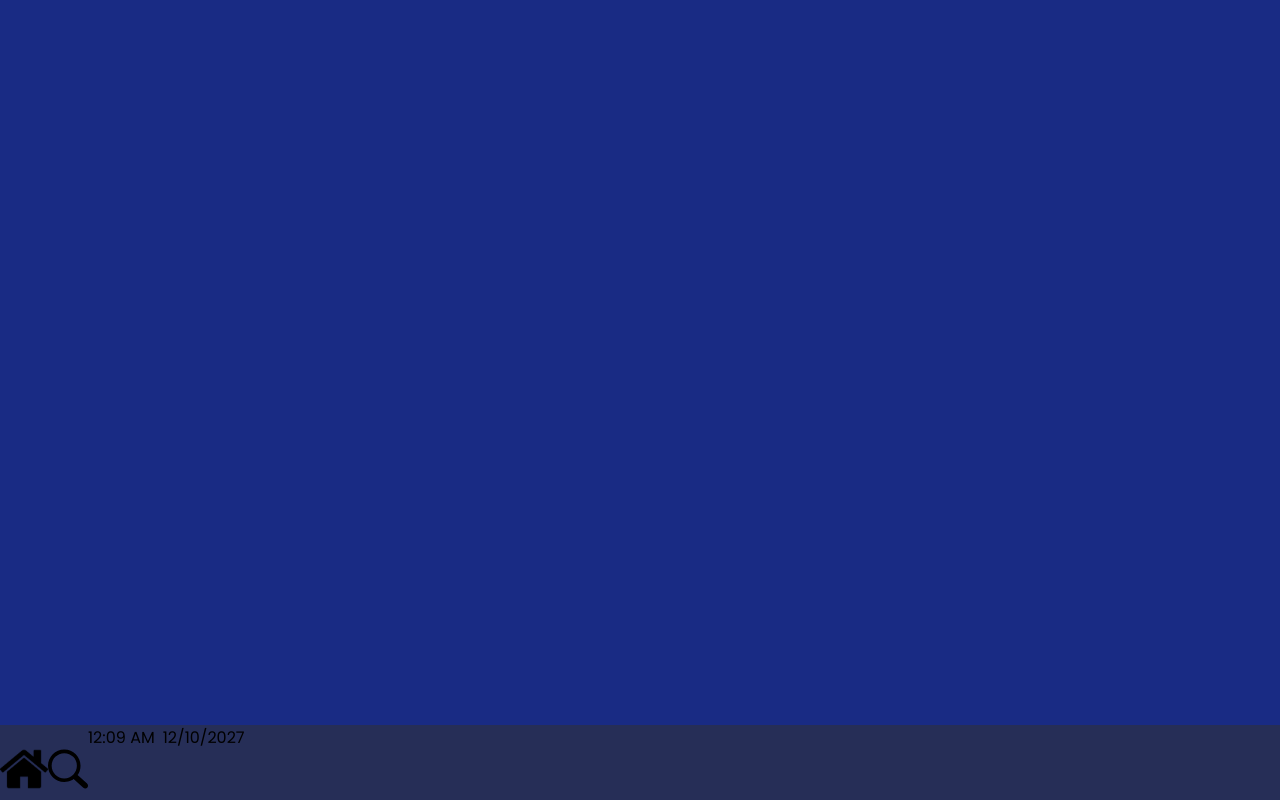
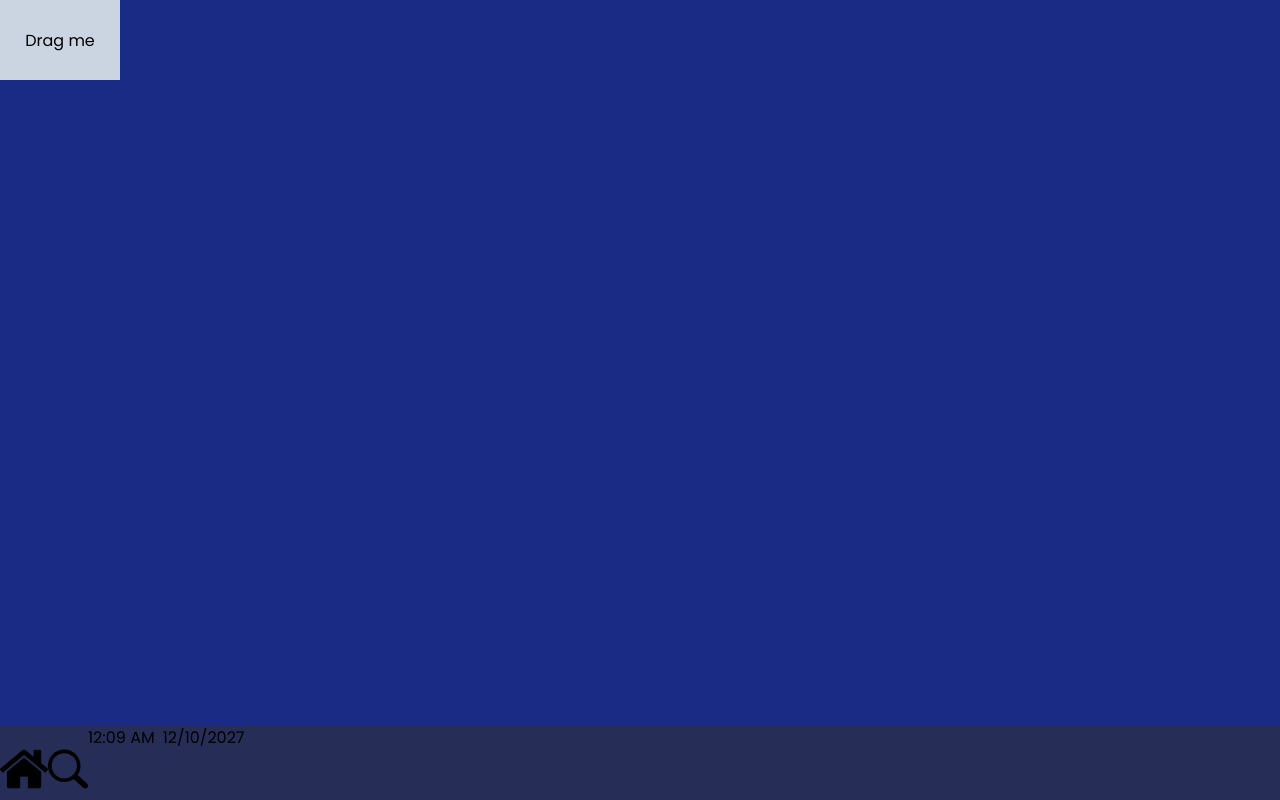
Before and after one commit to raisfeld-ori/Ksed, a React (Vite) app: page /main_page in a window 1280 px wide. Built offline with nearby package versions, Linux system fonts and the light colour scheme.

Commit message:
made a working grid

```diff
--- a/package.json
+++ b/package.json
@@ -16,7 +16,6 @@
     "install": "^0.13.0",
     "npm": "^10.5.0",
     "react": "^18.2.0",
-    "react-dnd": "^16.0.1",
     "react-dnd-html5-backend": "^16.0.1",
     "react-dom": "^18.2.0",
     "react-router-dom": "^6.22.2"
@@ -24,9 +23,9 @@
   "devDependencies": {
     "@tauri-apps/cli": "^1",
     "@types/react": "^18.2.15",
+    "@types/react-beautiful-dnd": "^13.1.8",
     "@types/react-dom": "^18.2.7",
     "@vitejs/plugin-react": "^4.2.1",
-    "react-grid-layout": "^1.4.4",
     "typescript": "^5.0.2",
     "vite": "^5.0.0"
   }
--- a/src/pages/login/loading.tsx
+++ b/src/pages/login/loading.tsx
@@ -1,17 +1,14 @@
 import './login.css';
 import { invoke } from '@tauri-apps/api';
-import { useState } from 'react';
 import { useLocation } from 'react-router-dom';
 import miku from '../../assets/Default_pfp.svg.png';
 
 
 // loading the page requires a username and a password
 function loading(){
-    const [value, setvalue] = useState(0);
     const location = useLocation();
     if (!location.state){return <h1>DONT ACCESS THIS PAGE WITHOUT LOGGING IN</h1>}
     document.addEventListener('rust_event', () => {invoke("printf", {value: "yiipee"})});
-    function run_loading(){invoke("load_user", location.state);}
     document.addEventListener('rust_event', () => {});
     invoke("user_", location.state);
 
--- /dev/null
+++ b/src/pages/main_page/Grid.tsx
@@ -0,0 +1,90 @@
+import React from "react";
+
+export const useDraggable = ({gridSize} : {gridSize : number}) => {
+  const [node, setNode] = React.useState<HTMLElement | null>(null);
+  const [{ dx, dy }, setOffset] = React.useState({
+      dx: 0,
+      dy: 0,
+  });
+
+  const ref = React.useCallback((nodeEle: any) => {
+      setNode(nodeEle);
+  }, []);
+
+  const handleMouseDown = React.useCallback((e: MouseEvent) => {
+      const startPos = {
+          x: e.clientX - dx,
+          y: e.clientY - dy,
+      };
+
+      const handleMouseMove: any = (e: React.MouseEvent) => {
+          const dx = e.clientX - startPos.x;
+          const dy = e.clientY - startPos.y;
+          const snappedX = Math.round(dx / gridSize) * gridSize;
+          const snappedY = Math.round(dy / gridSize) * gridSize;
+          setOffset({ dx: snappedX, dy: snappedY });
+          updateCursor();
+      };
+
+      const handleMouseUp = () => {
+          document.removeEventListener('mousemove', handleMouseMove);
+          document.removeEventListener('mouseup', handleMouseUp);
+          resetCursor();
+      };
+
+      document.addEventListener('mousemove', handleMouseMove);
+      document.addEventListener('mouseup', handleMouseUp);
+  }, [dx, dy]);
+
+  const handleTouchStart = React.useCallback((e: TouchEvent) => {
+      const touch = e.touches[0];
+
+      const startPos = {
+          x: touch.clientX - dx,
+          y: touch.clientY - dy,
+      };
+
+      const handleTouchMove = (e: TouchEvent) => {
+          const touch = e.touches[0];
+          const dx = touch.clientX - startPos.x;
+          const dy = touch.clientY - startPos.y;
+          const snappedX = Math.round(dx / gridSize) * gridSize;
+          const snappedY = Math.round(dy / gridSize) * gridSize;
+          setOffset({ dx: snappedX, dy: snappedY });
+          updateCursor();
+      };
+
+      const handleTouchEnd = () => {
+          document.removeEventListener('touchmove', handleTouchMove);
+          document.removeEventListener('touchend', handleTouchEnd);
+          resetCursor();
+      };
+
+      document.addEventListener('touchmove', handleTouchMove);
+      document.addEventListener('touchend', handleTouchEnd);
+  }, [dx, dy]);
+
+  const updateCursor = () => {
+      document.body.style.cursor = 'crosshair';
+      document.body.style.userSelect = 'none';
+  };
+
+  const resetCursor = () => {
+      document.body.style.removeProperty('cursor');
+      document.body.style.removeProperty('user-select');
+  };
+
+  React.useEffect(() => {
+      if (!node) {
+          return;
+      }
+      node.addEventListener("mousedown", handleMouseDown);
+      node.addEventListener("touchstart", handleTouchStart);
+      return () => {
+          node.removeEventListener("mousedown", handleMouseDown);
+          node.removeEventListener("touchstart", handleTouchStart);
+      };
+  }, [node, dx, dy]);
+
+  return [ref, dx, dy];
+};
--- a/src/pages/main_page/main_page.css
+++ b/src/pages/main_page/main_page.css
@@ -50,9 +50,6 @@ height: 5svh;
   margin-top: 2svh;
 }
 
-=======
-#desktop{
-}
 
 .navbarmain {
     position: fixed;
@@ -61,3 +58,34 @@ height: 5svh;
 
     background: #24252687;
 }
+
+.grid{
+  background-size: 2.5rem 2.5rem;
+}
+
+.container {
+  position: relative;
+  background-size: 2.5rem 2.5rem;
+  width: 100%;
+  height: 24rem;
+}
+
+.draggable {
+  background: rgb(203 213 225);
+  height: 5rem;
+  width: 7.5rem;
+
+  position: absolute;
+  top: 0;
+  left: 0;
+
+  /* Center the content */
+  align-items: center;
+  display: flex;
+  justify-content: center;
+
+  /* Indicate that the element is draggable */
+  cursor: move;
+  user-select: none;
+  touch-action: none;
+}
--- a/src/pages/main_page/main_page.tsx
+++ b/src/pages/main_page/main_page.tsx
@@ -1,19 +1,34 @@
 import './main_page.css';
-/*
-this is for the grid, FUCK THE GRID! IT FUCKING SUCKS
-import { DndProvider } from 'react-dnd';
-import { HTML5Backend } from 'react-dnd-html5-backend';
-import { useDrag } from 'react-dnd';
-import ReactGridLayout from 'react-grid-layout';
-import { useDrop } from 'react-dnd';
-*/
 import './main_page.css';
+import { useDraggable } from './Grid';
 import miku2 from '../../assets/25694.png';
 import miku3 from '../../assets/search-icon.svg';
 
+export default function main_page(){
+    const [draggableRef, dx, dy] = useDraggable({
+        gridSize: 40,
+    });
 
-export default function main_page(){
+    const setDraggableRef = (node: HTMLDivElement | null) => {
+        if (node !== null) {
+            // idk how to fix this, but as long as it doesn't work, the unit testing wont run...
+            draggableRef(node);
+        }
+    };
+
     return <div id='background'>
+
+            <div className="container">
+            <div
+                className="draggable"
+                ref={draggableRef}
+                style={{
+                    transform: `translate3d(${dx}px, ${dy}px, 0)`,
+                }}
+            >
+                Drag me
+            </div>
+        </div>
 
         <nav className='navbar'>
         <button>
@@ -24,9 +39,6 @@ export default function main_page(){
             </button>
          <p className='time'>12:09 AM</p>
          <p className='time'>12/10/2027</p>
-
-
-
         </nav>
     </div>
 }
```
Also changed, not shown: src/pages/main_page/Item.tsx (added, +50 -0 lines), src/pages/main_page/make_app.tsx (deleted, +0 -7 lines), 1 other file (tests, documents, lock files or other folders).
